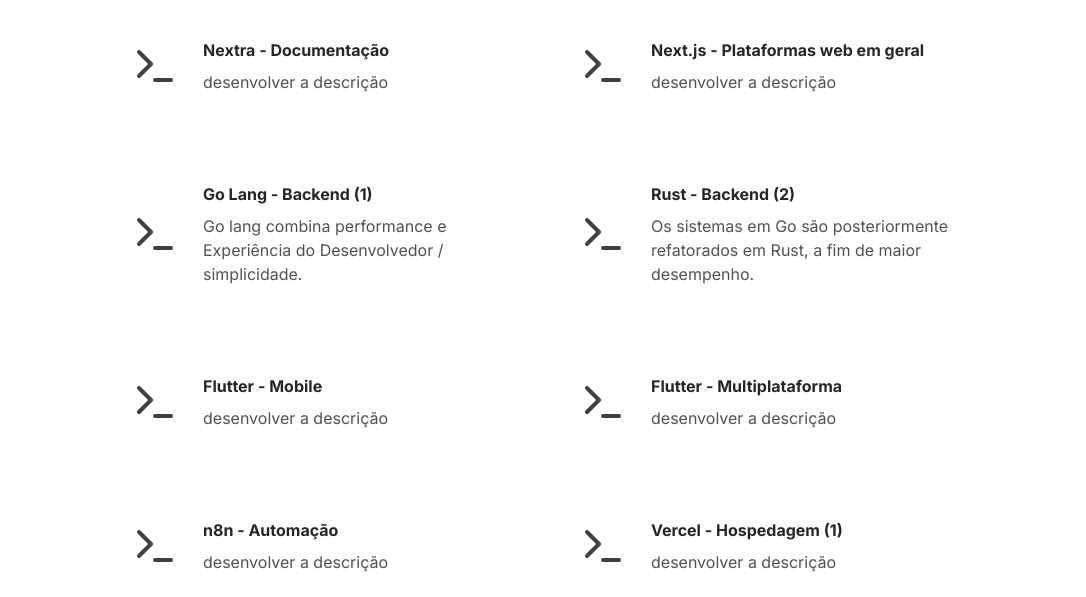
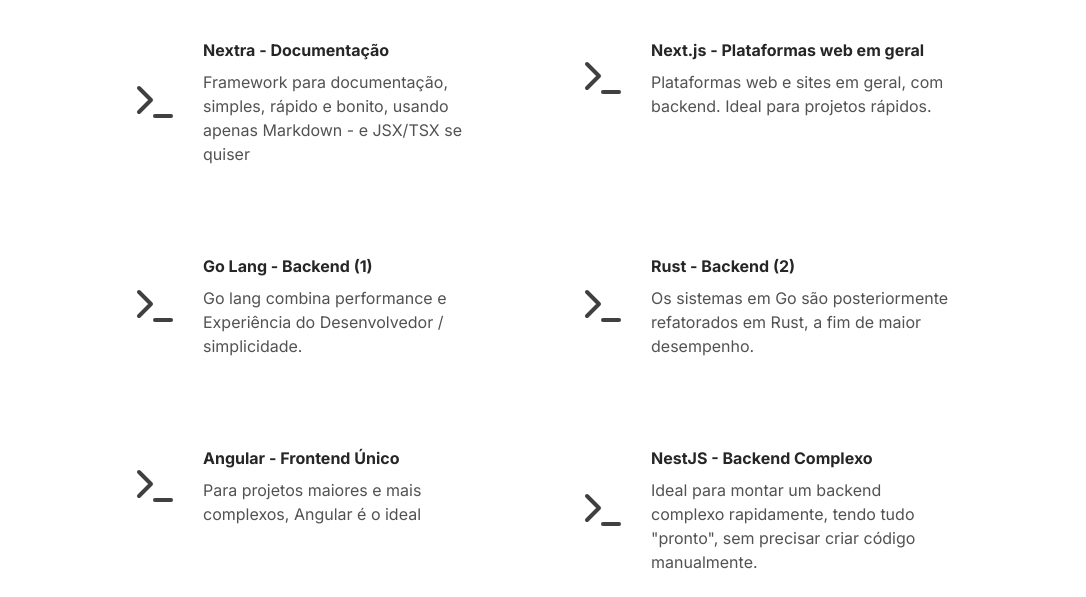
Before and after one commit to TaylorHo/portfolio, a Next.js app: page /stack in a window 1280 px wide. Shown: the part 355-952 px from the top of the page, without its empty margins (97-1183 px from the left). Built offline with nearby package versions, Linux system fonts and the light colour scheme; no server answers.

Commit message:
chore: edited tech stack

```diff
--- a/data/usesData.js
+++ b/data/usesData.js
@@ -1,12 +1,13 @@
 const usesData = [
   {
     title: 'Nextra - Documentação',
-    description: 'desenvolver a descrição',
+    description:
+      'Framework para documentação, simples, rápido e bonito, usando apenas Markdown - e JSX/TSX se quiser',
     href: 'https://nextra.site/',
   },
   {
     title: 'Next.js - Plataformas web em geral',
-    description: 'desenvolver a descrição',
+    description: 'Plataformas web e sites em geral, com backend. Ideal para projetos rápidos.',
     href: 'https://nextjs.org/',
   },
   {
@@ -19,6 +20,17 @@
     description:
       'Os sistemas em Go são posteriormente refatorados em Rust, a fim de maior desempenho.',
     href: 'https://www.rust-lang.org/',
+  },
+  {
+    title: 'Angular - Frontend Único',
+    description: 'Para projetos maiores e mais complexos, Angular é o ideal',
+    href: 'https://angular.dev/',
+  },
+  {
+    title: 'NestJS - Backend Complexo',
+    description:
+      'Ideal para montar um backend complexo rapidamente, tendo tudo "pronto", sem precisar criar código manualmente.',
+    href: 'https://nestjs.com/',
   },
   {
     title: 'Flutter - Mobile',
```
